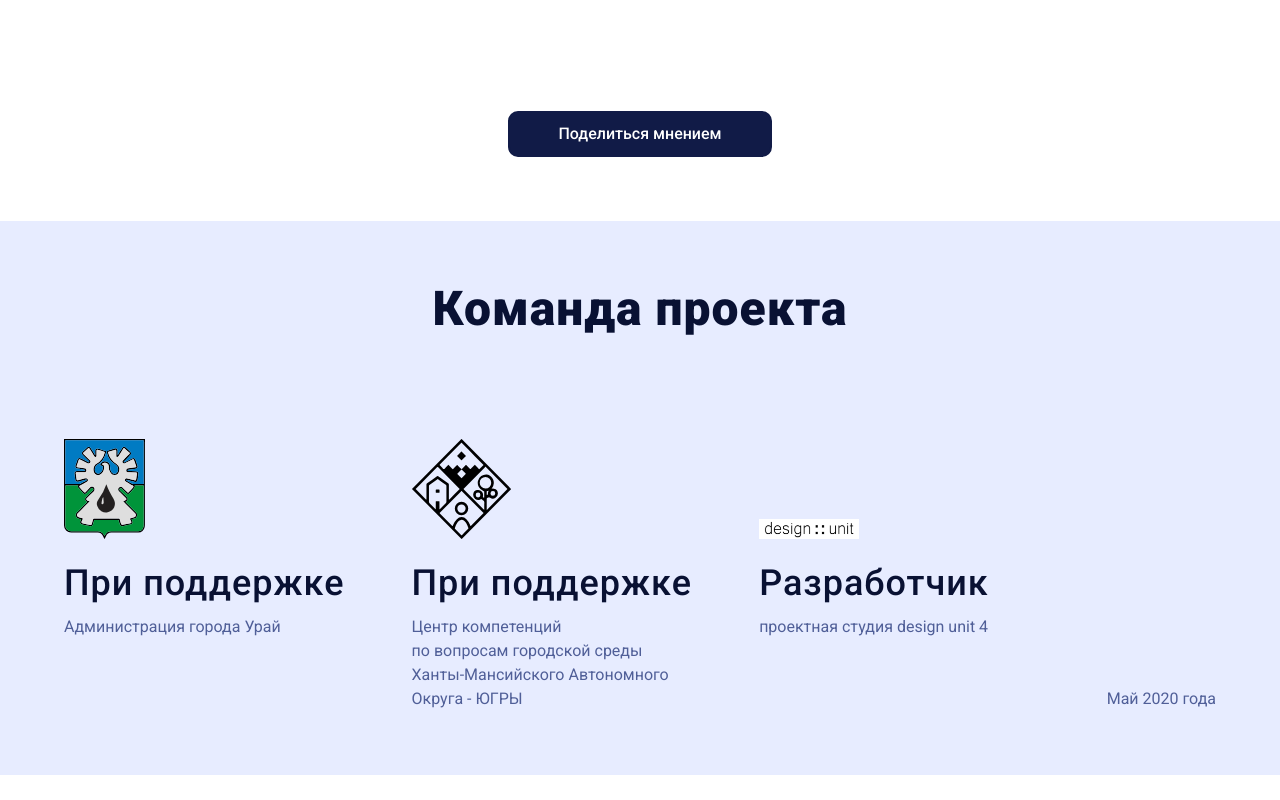
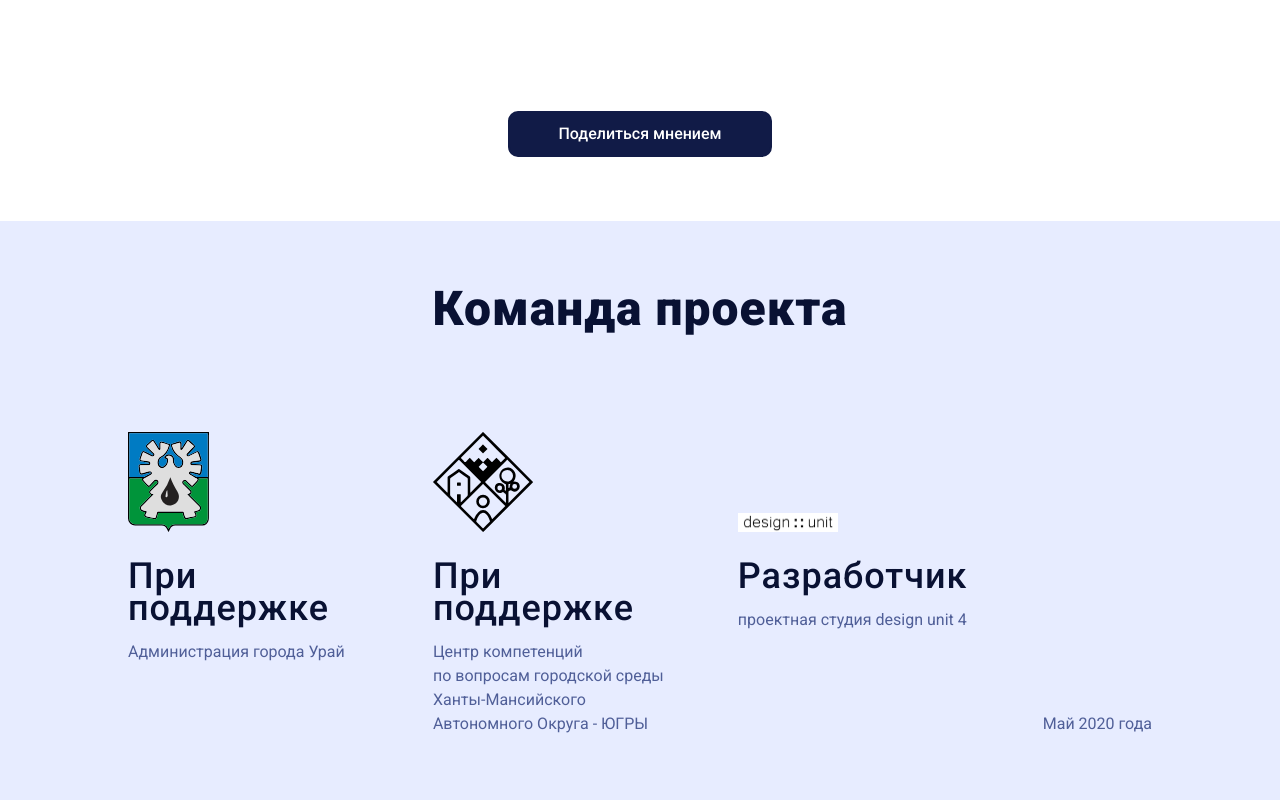
Before and after one commit to designunit/bereguray, a Next.js app: page / in a window 1280 px wide. Shown: the part 5244-6044 px from the top of the page. Before the commit the page ends 6019 px from the top, so only its background shows below. Built offline with nearby package versions, Linux system fonts and the light colour scheme.

Commit message:
liza fixes 2

```diff
--- a/src/components/Footer/styles.module.css
+++ b/src/components/Footer/styles.module.css
@@ -1,6 +1,5 @@
 .container {
-    padding: 5%;
-    /* min-height: 100vh; */
+    padding: 5% 10%;
 
     display: flex;
     flex-direction: column;
```
